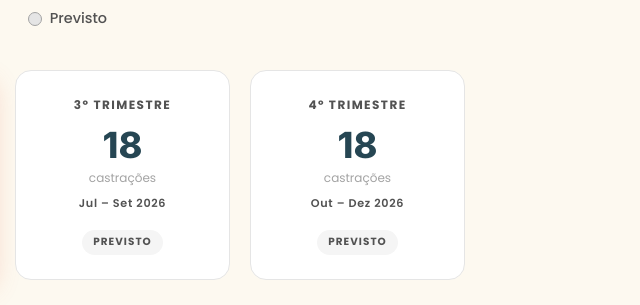
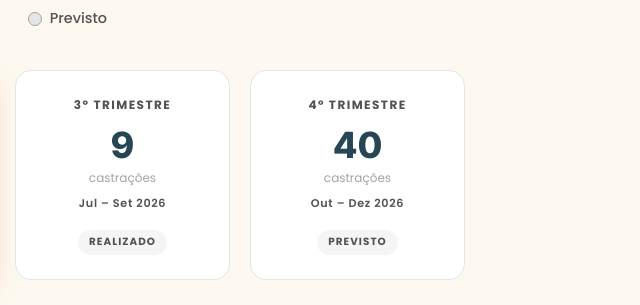
Before and after one commit to annalauralorenzi/impacto-animal, a plain HTML site: page resultados.html in a window 1280 px wide. Shown: the part 2060-2365 px from the top of the page, 635-1275 px from the left. Drawn offline with Linux system fonts and the light colour scheme.

Commit message:
Update castrações numbers and partner images

```diff
--- a/resultados.html
+++ b/resultados.html
@@ -156,14 +156,14 @@
                 </article>
                 <article class="month-card">
                     <span class="month-label">3º Trimestre</span>
-                    <strong class="month-number">18</strong>
+                    <strong class="month-number">9</strong>
                     <span class="month-unit">castrações</span>
                     <span class="month-period">Jul – Set 2026</span>
-                    <span class="month-status">Previsto</span>
+                    <span class="month-status">Realizado</span>
                 </article>
                 <article class="month-card">
                     <span class="month-label">4º Trimestre</span>
-                    <strong class="month-number">18</strong>
+                    <strong class="month-number">40</strong>
                     <span class="month-unit">castrações</span>
                     <span class="month-period">Out – Dez 2026</span>
                     <span class="month-status">Previsto</span>
@@ -218,7 +218,7 @@
                     <img src="resources/partners/recanto-marin.png" alt="Recanto Marin" loading="lazy">
                 </li>
                 <li class="partner">
-                    <img src="resources/partners/ddogz.png" alt="DDogz" loading="lazy">
+                    <img src="resources/partners/mundo-a-parte.png" alt="Mundo a Parte" loading="lazy">
                 </li>
                 <li class="partner">
                     <img src="resources/partners/alexandre-campos.png" alt="Alexandre Campos" loading="lazy">
```
